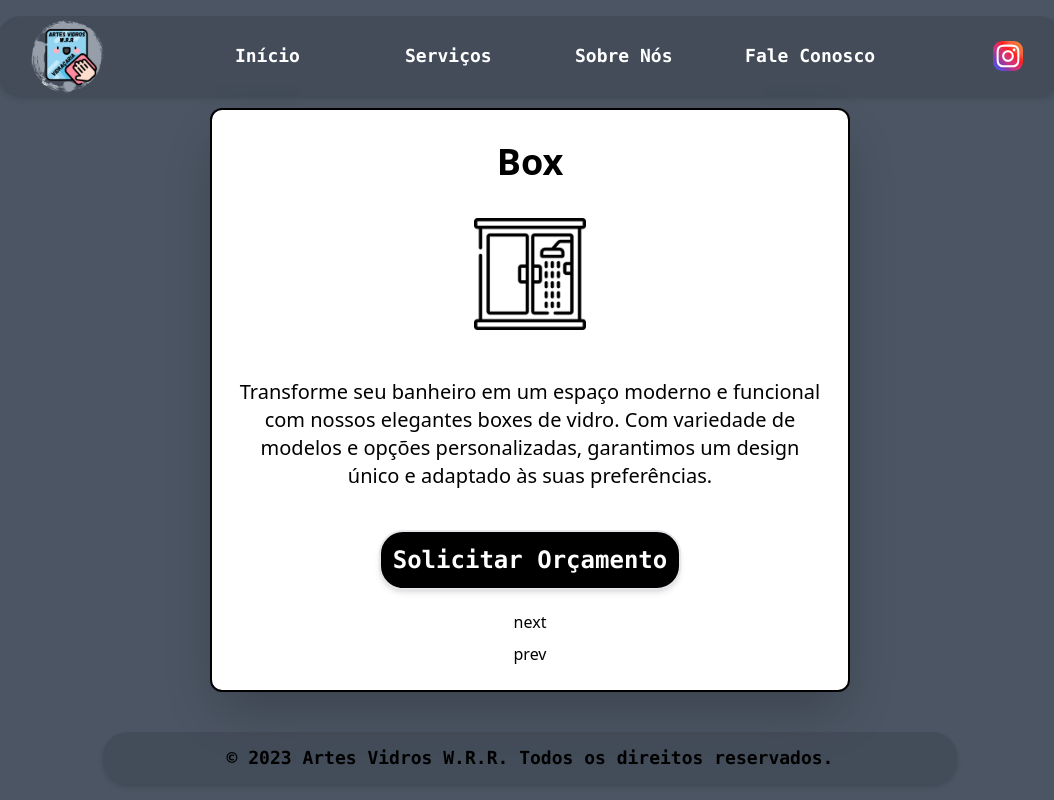
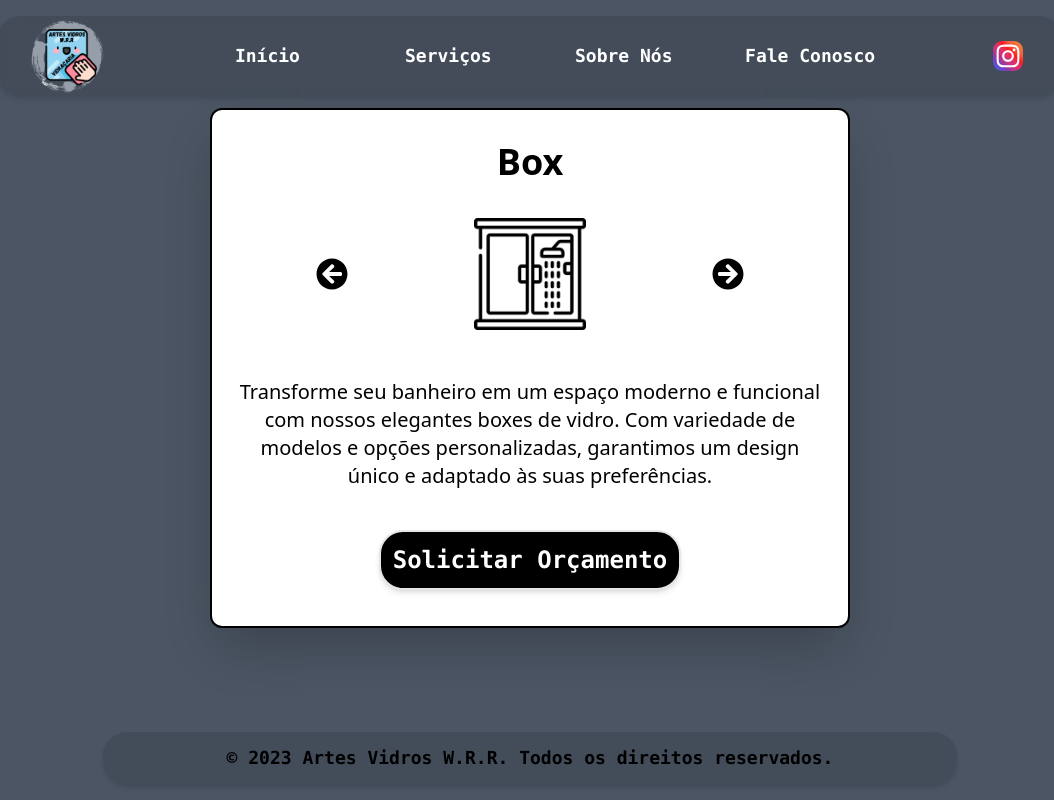
Before and after one commit to Gustavo-Brun/ArtesVidrosWRR, a Next.js app: page /servicos/box in a window 1280 px wide. Shown: the whole page, without its empty margins (110-1164 px from the left). Built offline with nearby package versions, Linux system fonts and the light colour scheme.

Commit message:
chore: update icons

```diff
--- a/src/app/servicos/[servicoId]/page.tsx
+++ b/src/app/servicos/[servicoId]/page.tsx
@@ -3,6 +3,7 @@
 import { servicesData } from "@/data/servicesData";
 import Link from "next/link";
 import { useState } from "react";
+import { FaArrowCircleLeft , FaArrowCircleRight } from "react-icons/fa";
 
 export default function HomeServicoId({ params }: { params: { servicoId: string } }) {
 
@@ -40,9 +41,33 @@ export default function HomeServicoId({ params }: { params: { servicoId: string
 
             <h2 className="my-2 text-4xl font-bold text-center"> {servico.title} </h2>
 
-            <img className="w-28 mx-auto my-5"
-            src= {servico.photos[imageIndex]}
-            alt= {`Carrosel de Imagens de ${servico.title}.`} />
+            <div className="relative">
+                <FaArrowCircleLeft onClick={prevImage}
+                    style={{
+                        position: "absolute",
+                        left: 80,
+                        top: "50%",
+                        transform: "translateY(-50%)",
+                        cursor: "pointer",
+                        fontSize: '2em'
+                        }}
+                    />
+
+                <img className="w-28 mx-auto my-5"
+                src= {servico.photos[imageIndex]}
+                alt= {`Carrosel de Imagens de ${servico.title}.`} />
+
+                <FaArrowCircleRight onClick={nextImage}
+                    style={{
+                        position: "absolute",
+                        right: 80,
+                        top: "50%",
+                        transform: "translateY(-50%)",
+                        cursor: "pointer",
+                        fontSize: '2em',
+                        }}
+                    />
+            </div>
 
             <p className="my-5 text-xl text-center"> {servico.text} </p>
 
@@ -51,9 +76,6 @@ export default function HomeServicoId({ params }: { params: { servicoId: string
             href={`https://wa.me/5511974276250/?text=Ol%C3%A1+Vidra%C3%A7aria+Artes+Vidros+W.R.R.+Quero+Solicitar+um+Or%C3%A7amento+Gratuito+de+${servico.title}.`}
             className='flex mx-auto my-3 text-2xl rounded-3xl shadow-md text-white p-3 border-2 bg-black font-mono font-bold'>Solicitar Orçamento</Link>
 
-            <button onClick={nextImage}>next</button>
-            <button onClick={prevImage}>prev </button>
-
         </main>
 
     )
```
